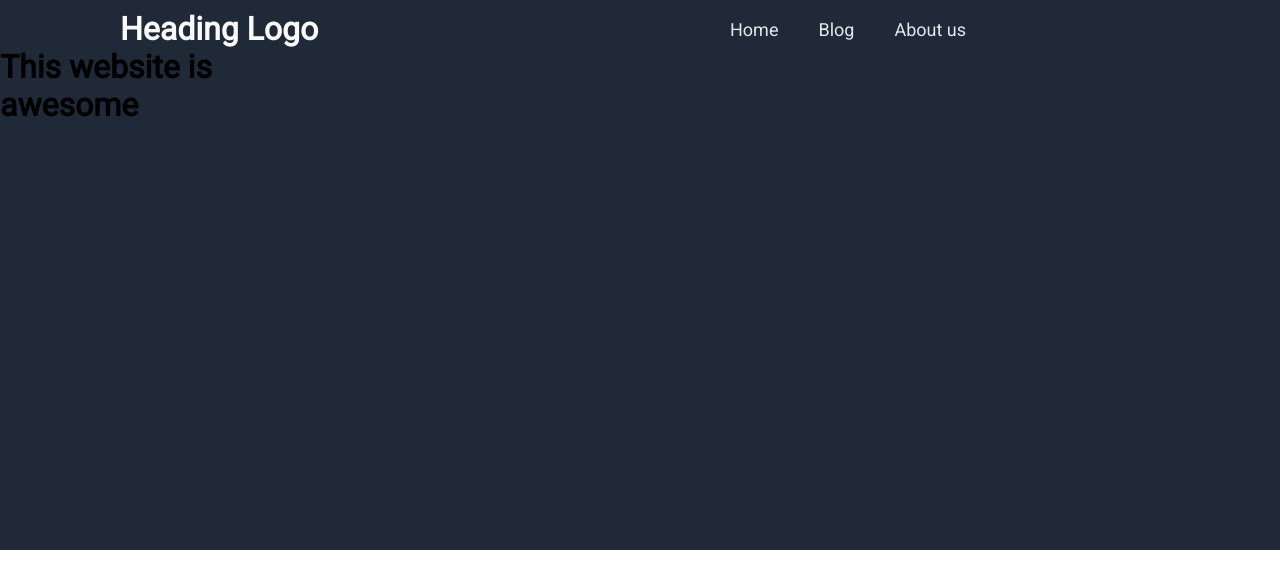
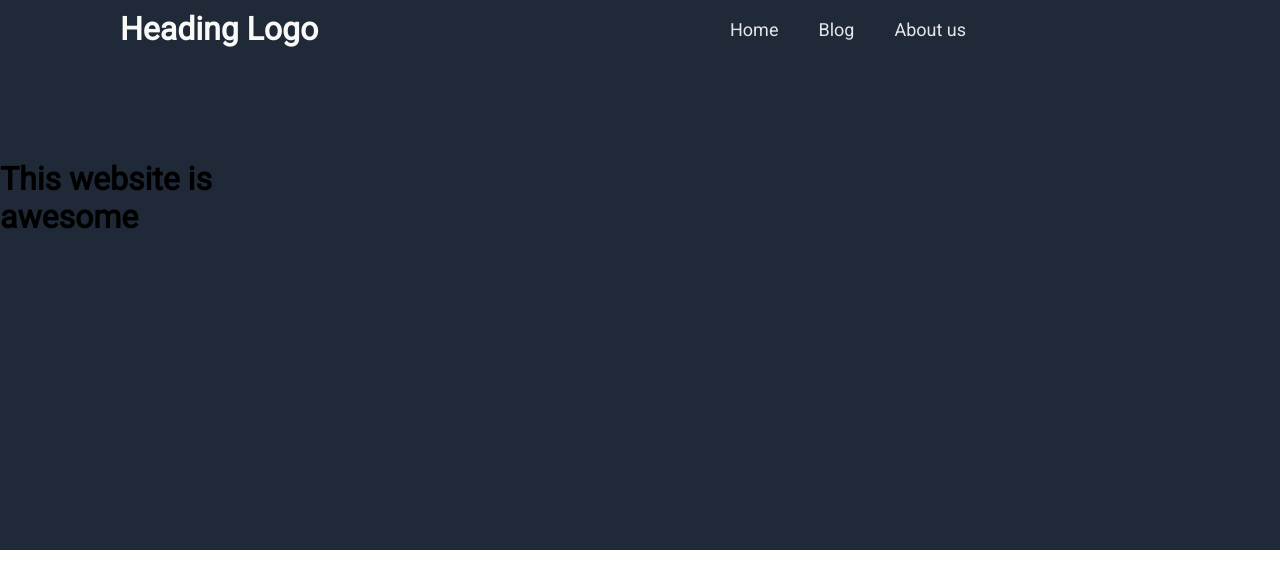
Before and after one commit to EdgarTheHappyLad/landing-page, a plain HTML site: page index.html in a window 1280 px wide. Drawn offline with Linux system fonts and the light colour scheme; a web font is replaced by a local one.

Commit message:
Started customizing the Hero secion

```diff
--- a/web.css
+++ b/web.css
@@ -45,3 +45,21 @@ a {
   color: #E5E7EB;
   text-decoration: none;
 }
+
+.Hero {
+
+  display: flex;
+  width: 1000px;
+  height: 300px;
+  align-items: center;
+  flex: 1 1 auto;
+
+}
+
+.ctaIntro {
+
+  display: flex;
+  flex-direction: row;
+  flex: 1 1 auto;
+
+}
```
